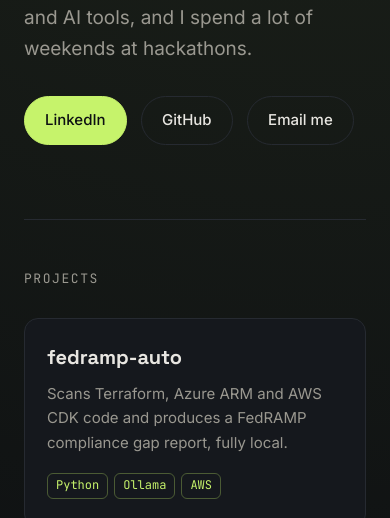
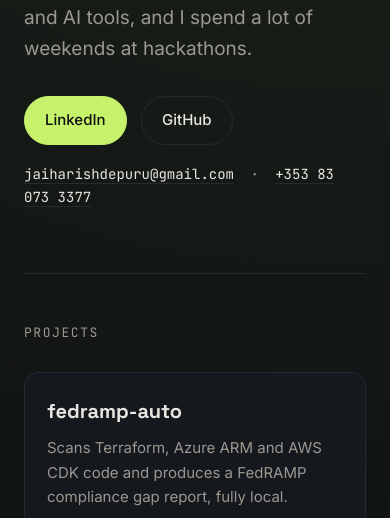
Before and after one commit to JaiH-27/JaiH-27.github.io, a plain HTML site: page index.html in a window 390 px wide. Shown: the part 326-844 px from the top of the page. Drawn offline with Linux system fonts and the light colour scheme.

Commit message:
Show email and phone instead of Email me button
Added contact information with email and phone number.

```diff
--- a/index.html
+++ b/index.html
@@ -49,6 +49,10 @@
   }
   .btns a.primary { background: var(--accent); color: #0d0f12; border-color: var(--accent); }
   .btns a:hover { border-color: var(--accent); }
+  .contact { margin: 8px 0 0; font-family: "JetBrains Mono", monospace; font-size: 14px; color: var(--muted); }
+  .contact a { color: var(--text); text-decoration: none; border-bottom: 1px solid var(--line); }
+  .contact a:hover { border-color: var(--accent); }
+  .contact span { margin: 0 8px; }
 
   section { padding: 48px 0; border-top: 1px solid var(--line); }
   h2 {
@@ -98,8 +102,12 @@
   <div class="btns">
     <a class="primary" href="https://www.linkedin.com/in/jai-depuru">LinkedIn</a>
     <a href="https://github.com/JaiH-27">GitHub</a>
-    <a href="mailto:jaiharishdepuru@gmail.com">Email me</a>
   </div>
+  <p class="contact">
+    <a href="mailto:jaiharishdepuru@gmail.com">jaiharishdepuru@gmail.com</a>
+    <span>·</span>
+    <a href="tel:+353830733377">+353 83 073 3377</a>
+  </p>
 </header>
 
 <section id="projects">
```
